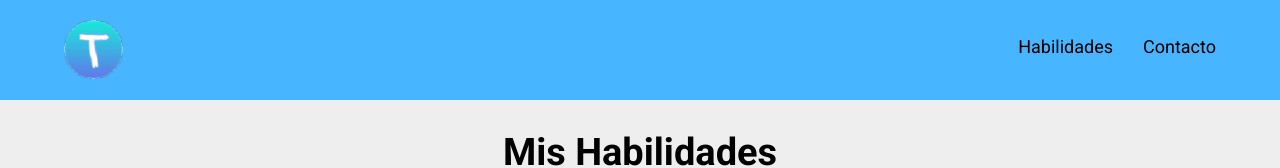
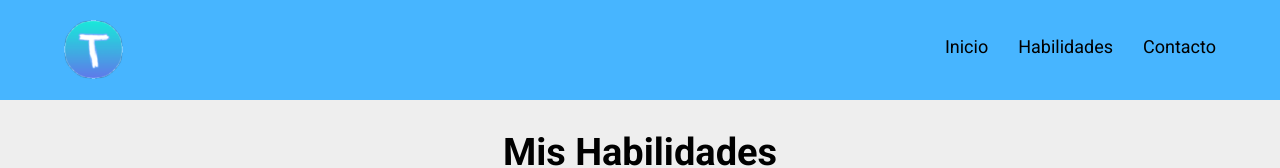
Before and after one commit to vspeed21/portafolio, a Next.js app: page /skills in a window 1280 px wide. Shown: the top 168 px of the page. Built offline with nearby package versions, Linux system fonts and the light colour scheme.

Commit message:
link inicio added

```diff
--- a/src/layout/Header.js
+++ b/src/layout/Header.js
@@ -48,6 +48,12 @@ const Header = ({ informacion }) => {
         </div>
 
         <nav className={styles.navegacion}>
+          {informacion === null &&
+            <Link href='/'>
+              Inicio
+            </Link>
+          }
+
           <Link href='/skills'>
             Habilidades
           </Link>
```
